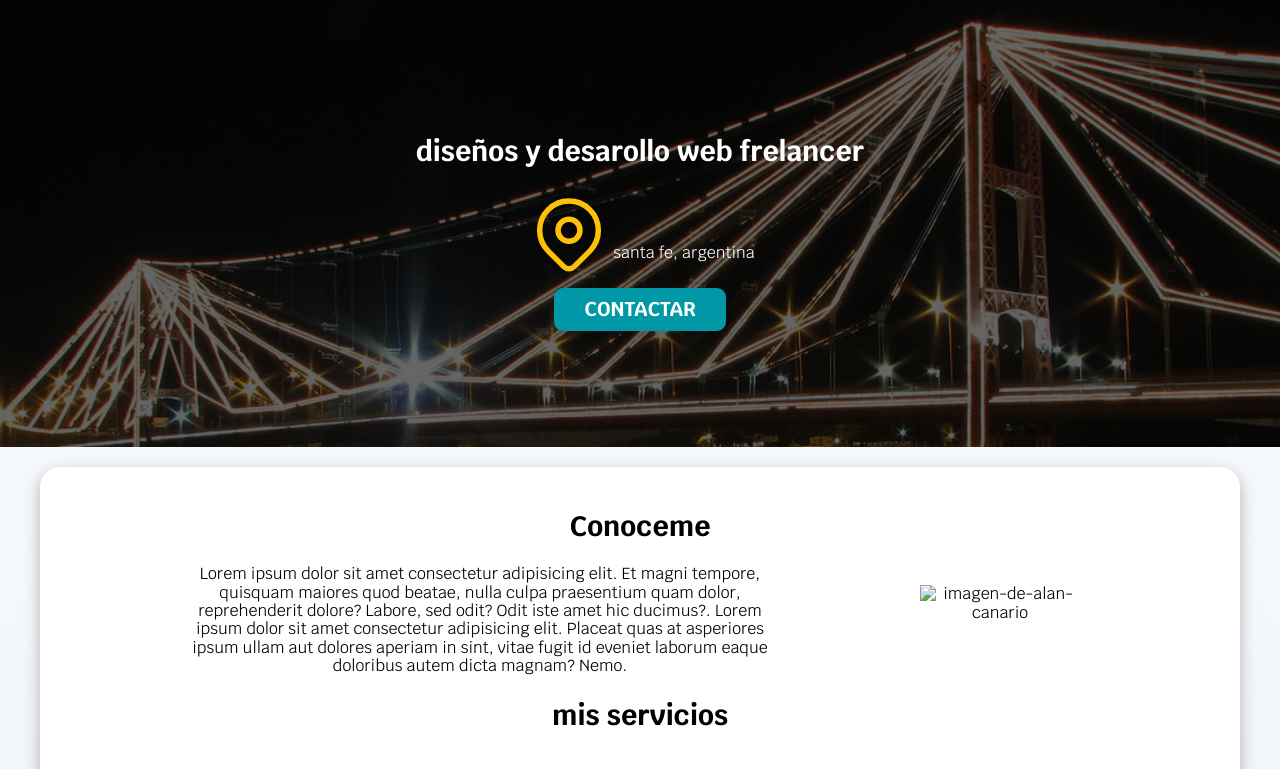
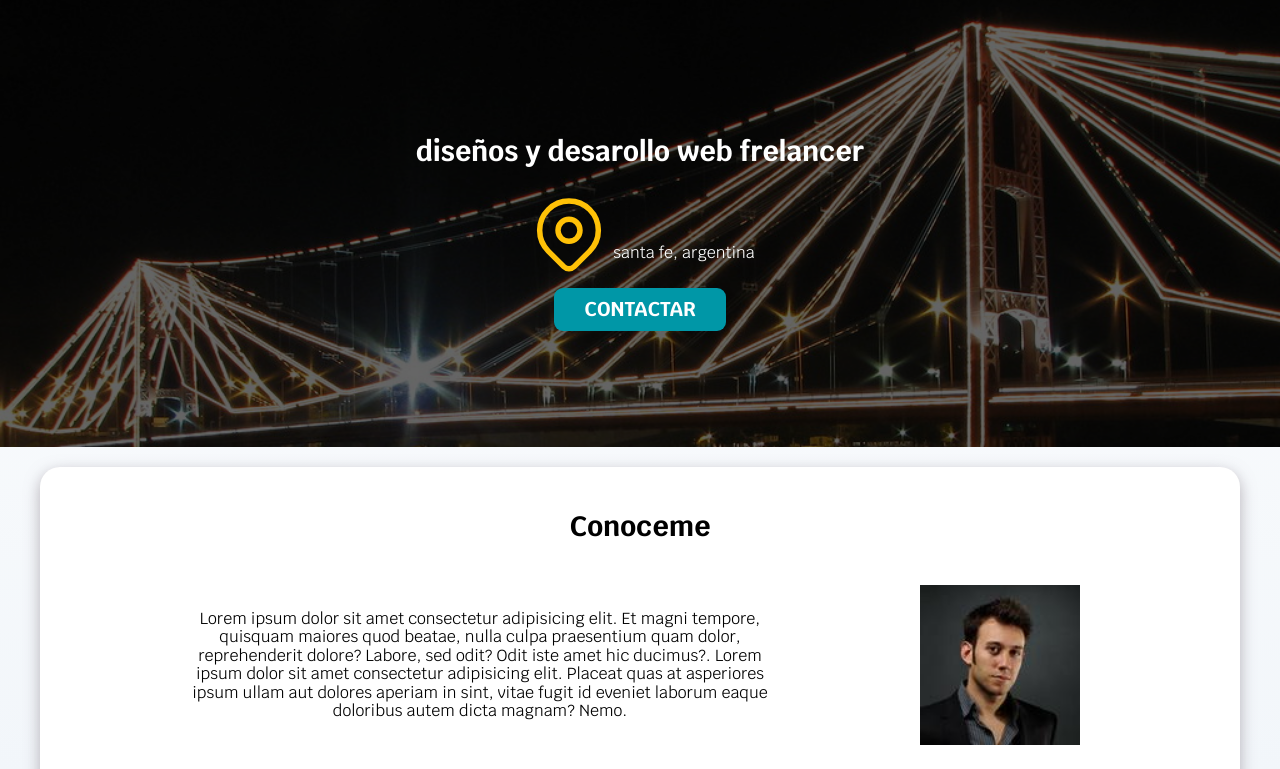
Before and after one commit to CanarioAlan/tp1-Cv, a plain HTML site: page index.html in a window 1280 px wide. Shown: the part 141-910 px from the top of the page. Drawn offline with Linux system fonts and the light colour scheme; the site is published under a folder, as on GitHub Pages, so addresses that start at the root find nothing.

Commit message:
correcion de imagen
se corrigion la direccion de la imagen subida estaba mal ubicada

```diff
--- a/index.html
+++ b/index.html
@@ -55,7 +55,7 @@
             Conoceme
         </h2>
         <div class="conoceme">
-            <img src="/img/9.jpg" class="imagen-mia" alt="imagen-de-alan-canario">
+            <img src="img/9.jpg" class="imagen-mia" alt="imagen-de-alan-canario">
             <div class="descripcion">
                 Lorem ipsum dolor sit amet consectetur adipisicing elit. Et magni tempore, quisquam maiores quod beatae,
                 nulla culpa praesentium quam dolor, reprehenderit dolore? Labore, sed odit? Odit iste amet hic ducimus?.
```
